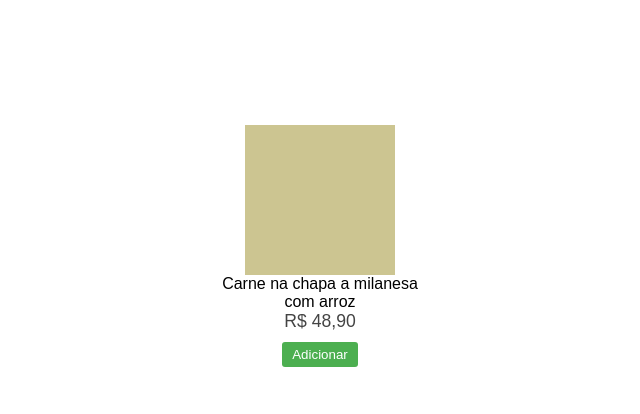
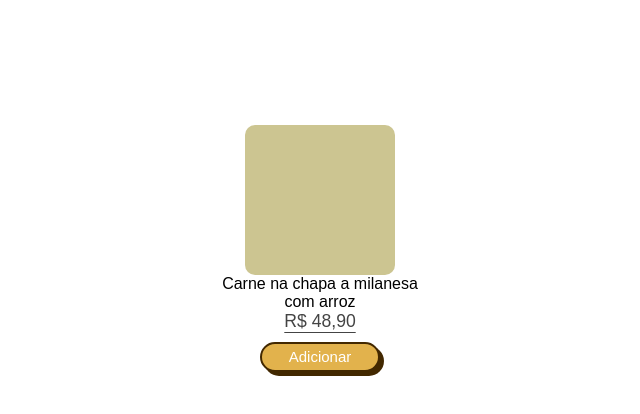
Before and after one commit to oaugustoreis/firebaseauth, a Vue app: page /home in a window 1280 px wide. Shown: the top 414 px of the page, without its empty margins (179-819 px from the left). Built offline with nearby package versions, Linux system fonts and the light colour scheme; no server answers; a web font is replaced by a local one.

Commit message:
Att layout

```diff
--- a/src/assets/main.css
+++ b/src/assets/main.css
@@ -17,7 +17,7 @@
   }
 }
 .shadow{
-  box-shadow: rgba(0, 0, 0, 0.16) 0px 3px 6px, rgba(0, 0, 0, 0.23) 0px 3px 6px;
+  box-shadow: rgba(0, 0, 0, 0.24) 0px 3px 8px;
 }
 a,
 .green {
--- a/src/views/Home.vue
+++ b/src/views/Home.vue
@@ -5,7 +5,7 @@
       </div>
       <h2 class="name">Carne na chapa a milanesa com arroz</h2>
       <p class="price">R$ 48,90</p>
-      <button class="add-button">Adicionar</button>
+      <button class="button-74 button-pedidos">Adicionar</button>
     </div>
   </div>
 </template>
@@ -19,6 +19,9 @@ export default defineComponent({
 </script>
 
 <style lang="scss" scoped>
+*{
+  transition: 0.2s;
+}
 .home {
   width: calc(100vw / 2.5);
   height: calc(100vh - 220px);
@@ -32,17 +35,23 @@ export default defineComponent({
 }
 
 .card {
-  border-radius: 5px;
+  border-radius: 10px;
   padding: 15px;
   margin-bottom: 20px;
   width: 200px;
+  transition: 0.2s;
   h2{
     text-align: center;
     font-weight: 400;
     font-size: 16px;
   }
+  &:hover{
+    background-color: var(--hover);
+  }
 }
+
 .img{
+  border-radius: 10px;
 width: 150px;
 height: 150px;
 background-color: var(--color2);
@@ -55,15 +64,22 @@ background-color: var(--color2);
 .price {
   color: #444;
   font-size: 1.1em;
+  text-decoration: underline;
+  text-underline-offset: 5px;
   margin-bottom: 10px;
 }
 
-.add-button {
-  background-color: #4CAF50;
+.button-pedidos {
+  width: auto;
+  line-height: 0;
+  height: 30px;
   color: white;
-  padding: 5px 10px;
-  border: none;
-  border-radius: 3px;
-  cursor: pointer;
+  font-size: 15px;
+  font-weight: 100;
+  background-color: var(--color3);
+  &:hover {
+    background-color: white;
+    color: var(--color1);
+  }
 }
 </style>
```
